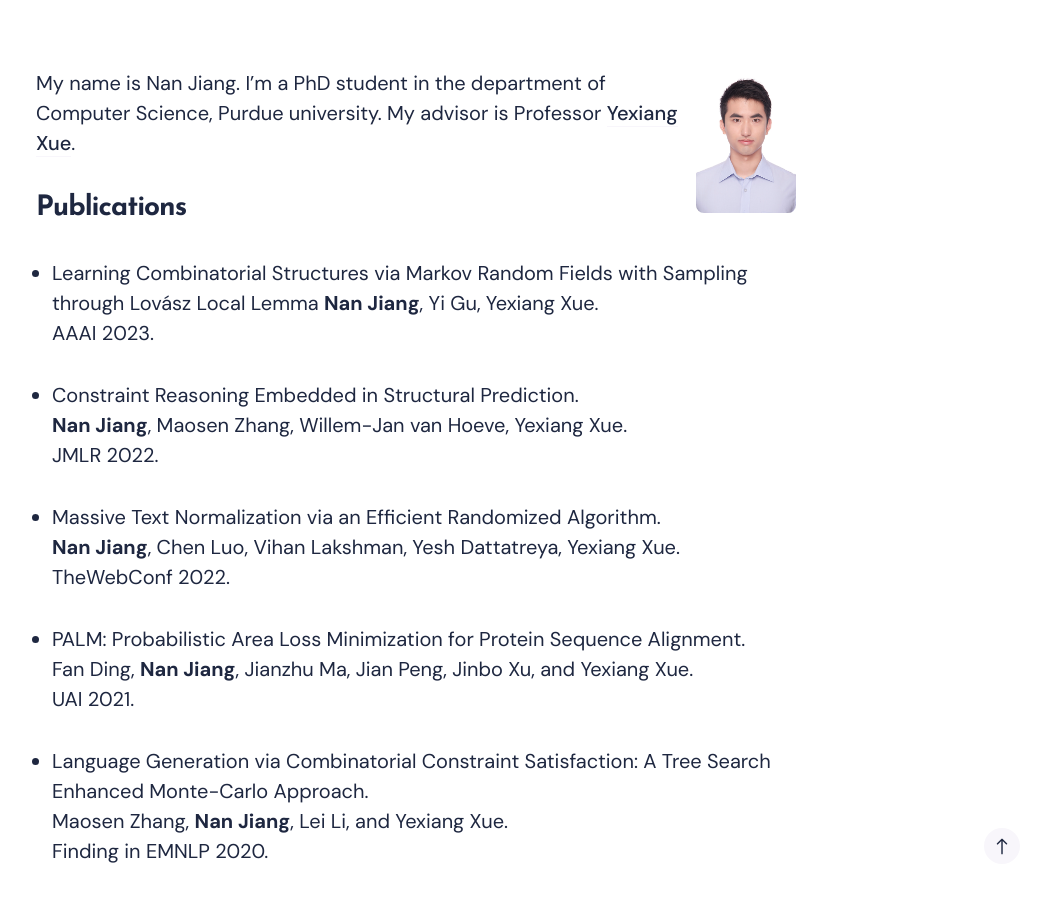
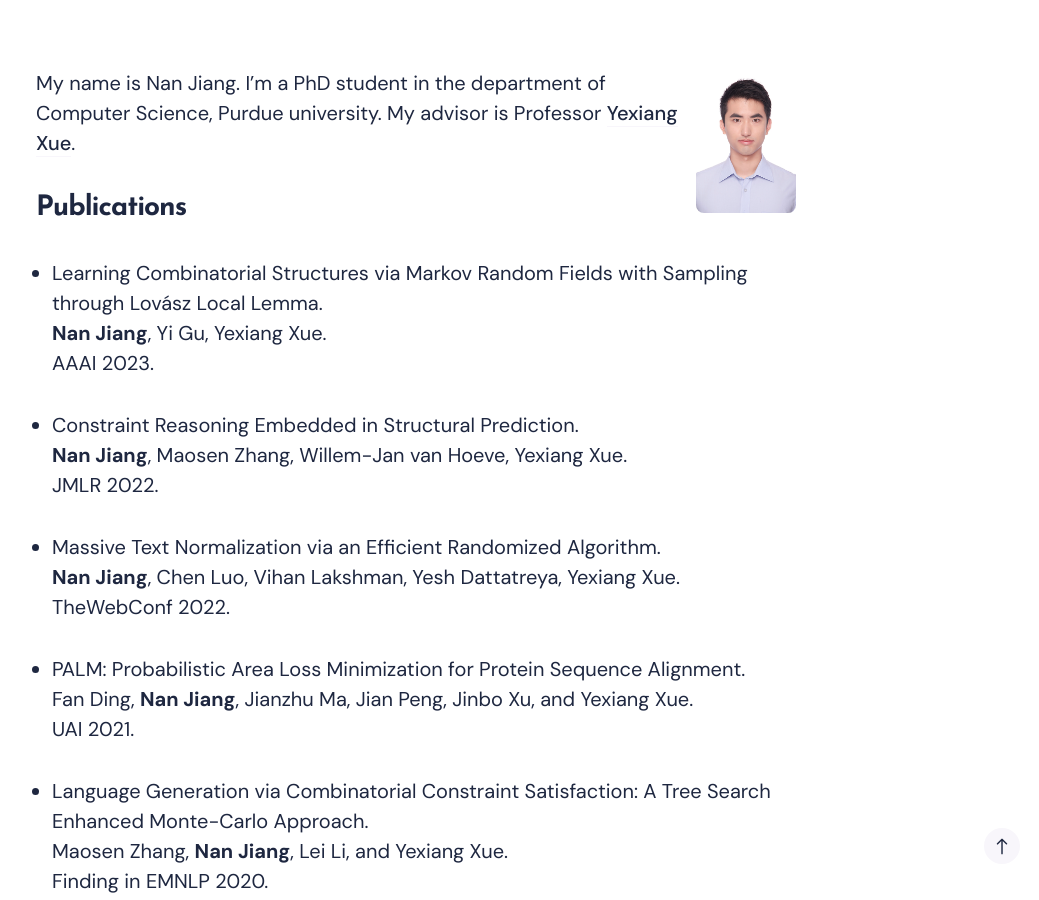
Before and after one commit to jiangnanhugo/jiangnanhugo.github.io, a Jekyll site: the page built from _pages/about.md, in a window 1280 px wide and 900 px high, scrolled down 1010 px. Shown: the whole window, without its empty margins (224-1263 px from the left). Built offline with Jekyll 4.4.1, drawn with Linux system fonts in a browser that asks for light colours; nearby versions of some CDN libraries.

```diff
--- a/_pages/about.md
+++ b/_pages/about.md
@@ -14,7 +14,7 @@ My name is Nan Jiang. I'm a PhD student in the department of Computer Science, P
 
 ## Publications
 
-- Learning Combinatorial Structures via Markov Random Fields with Sampling through Lovász Local Lemma
+- Learning Combinatorial Structures via Markov Random Fields with Sampling through Lovász Local Lemma. \\
 **Nan Jiang**, Yi Gu, Yexiang Xue. \\
 AAAI 2023.
 
```
